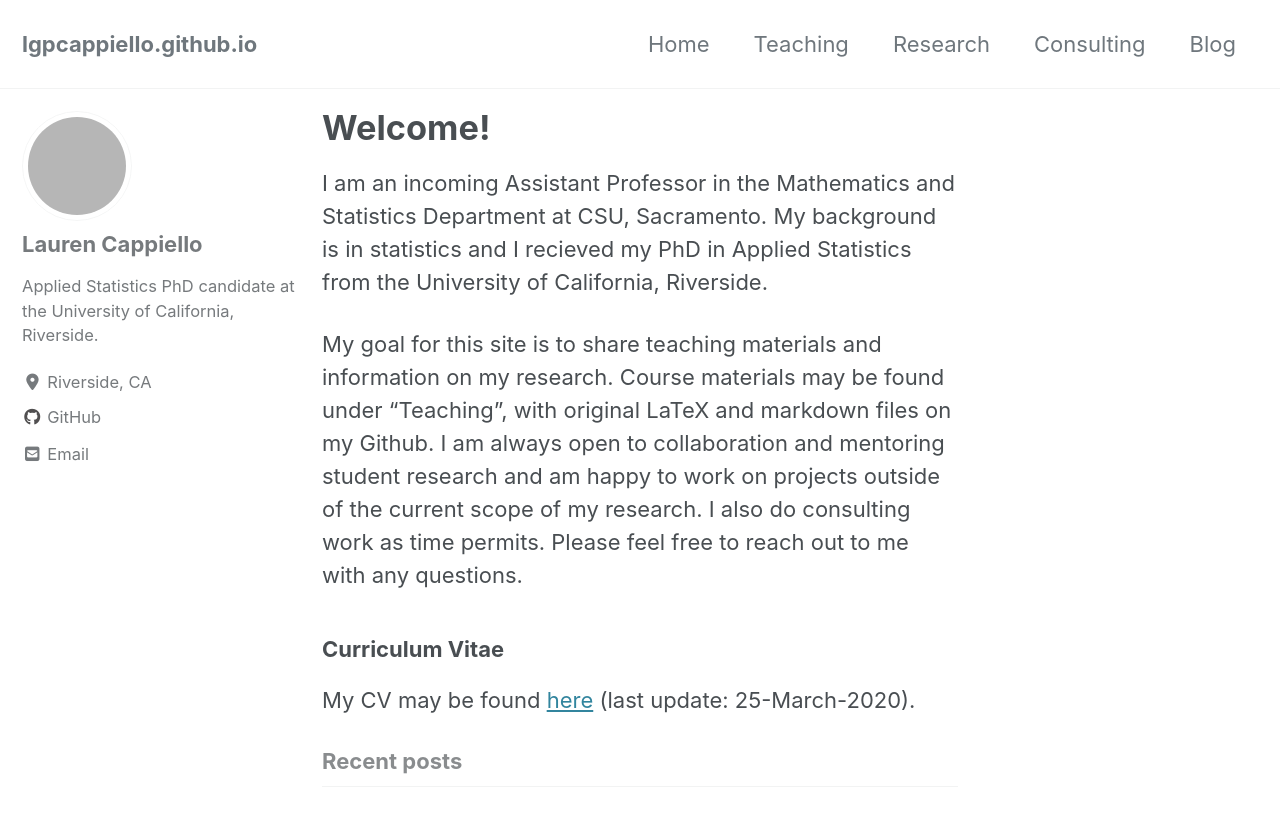
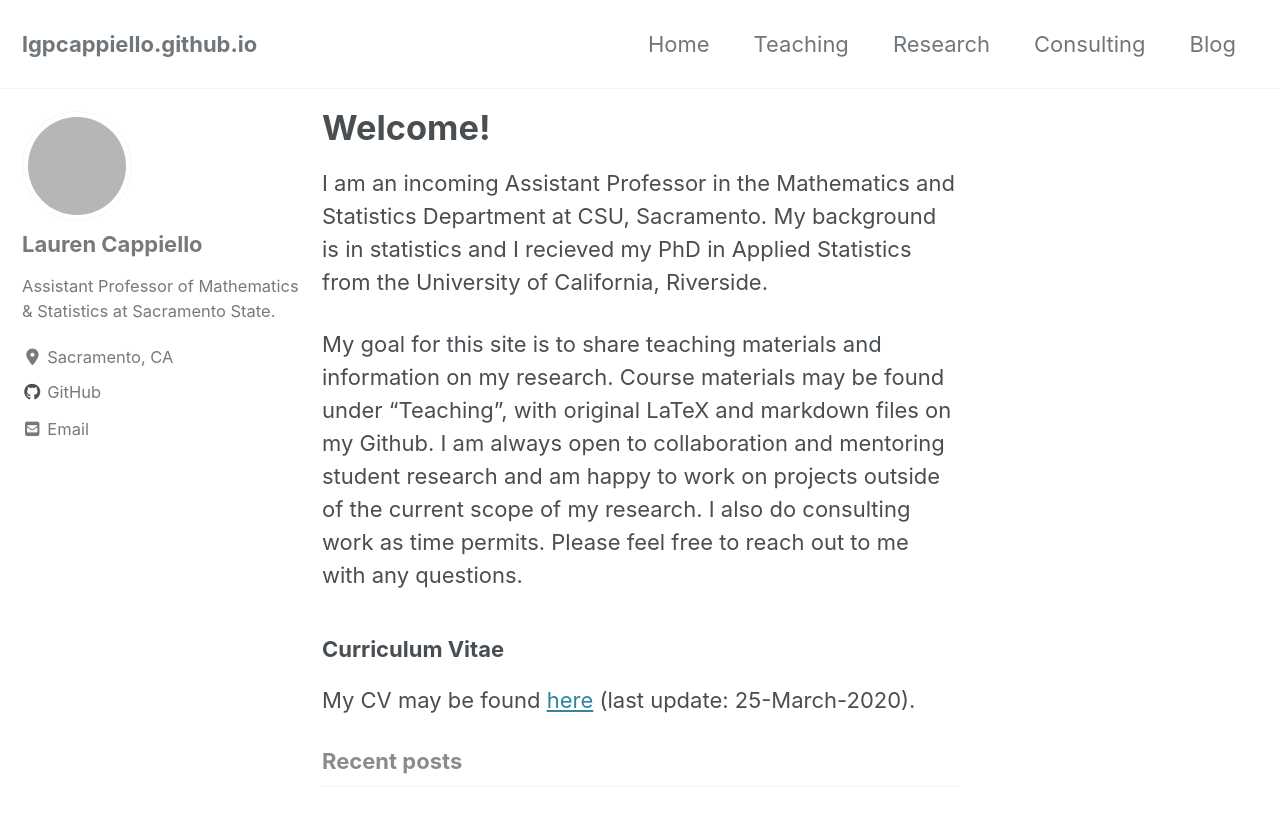
Before and after one commit to lgpcappiello/lgpcappiello.github.io, a Jekyll site: the page built from index.md, in a window 1280 px wide and 900 px high. Shown: the top 826 px of the window. Built offline with Jekyll 4.4.1, drawn with Linux system fonts in a browser that asks for light colours; cached includes are drawn as plain includes; nearby versions of some CDN libraries; our own code applies the rules of GitHub Pages for plain Markdown files; grey boxes are pictures that could not be loaded.

Commit message:
Update _config.yml

```diff
--- a/_config.yml
+++ b/_config.yml
@@ -109,9 +109,9 @@ analytics:
 author:
   name             : "Lauren Cappiello"
   avatar           : "https://avatars2.githubusercontent.com/u/46605262?s=460&v=4"
-  bio              : "Applied Statistics PhD candidate at the University of California, Riverside."
-  location         : "Riverside, CA"
-  email            : lauren.cappiello@email.ucr.edu
+  bio              : "Assistant Professor of Mathematics & Statistics at Sacramento State."
+  location         : "Sacramento, CA"
+  email            : cappiello@csus.edu
   links:
     - label: "Twitter"
       icon: "fab fa-fw fa-twitter-square"
```
